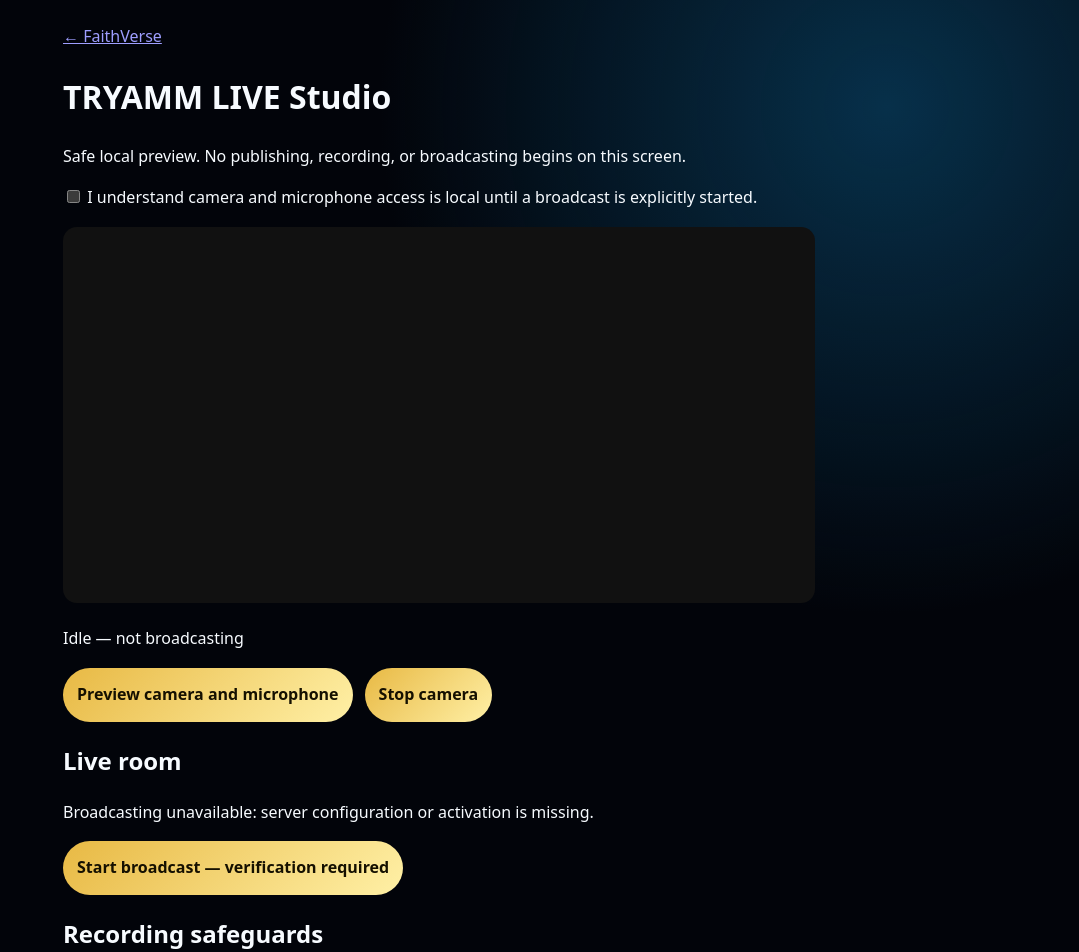
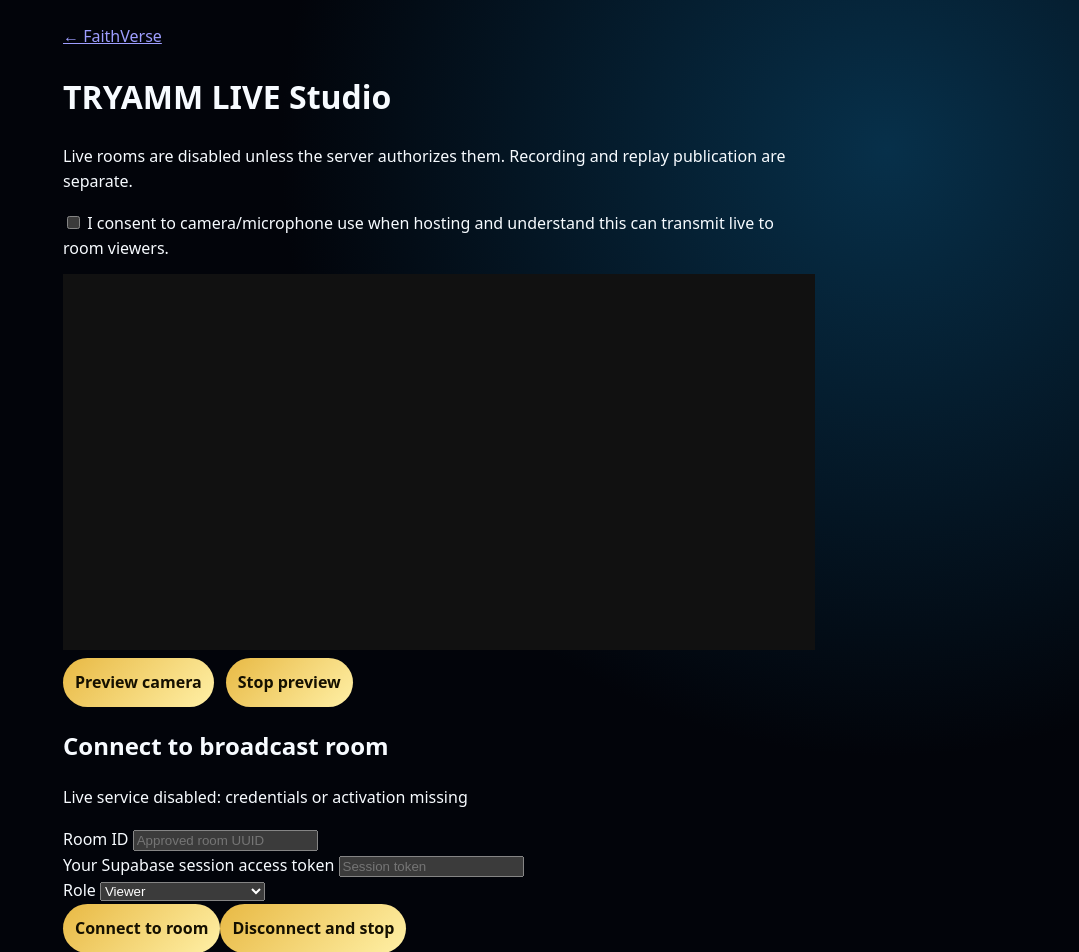
Before and after one commit to jgoldie1/amm-platform, a Next.js app: page /faithverse/live in a window 1280 px wide. Shown: the top 952 px of the page, without its empty margins (201-1280 px from the left). Built offline with nearby package versions, Linux system fonts and the light colour scheme.

Commit message:
Implement guarded LiveKit host and viewer room connection UI

```diff
--- a/app/faithverse/live/page.tsx
+++ b/app/faithverse/live/page.tsx
@@ -1,39 +1,51 @@
 'use client';
 import { useEffect, useRef, useState } from 'react';
+import { Room, RoomEvent, type RemoteTrackPublication, type RemoteParticipant } from 'livekit-client';
+
 export default function BroadcastStudio(){
- const video=useRef<HTMLVideoElement>(null);
- const stream=useRef<MediaStream|null>(null);
- const [state,setState]=useState('Idle — not broadcasting');
+ const local=useRef<HTMLVideoElement>(null);
+ const remote=useRef<HTMLVideoElement>(null);
+ const previewStream=useRef<MediaStream|null>(null);
+ const roomRef=useRef<Room|null>(null);
+ const [status,setStatus]=useState('Not connected');
+ const [enabled,setEnabled]=useState(false);
+ const [busy,setBusy]=useState(false);
  const [consent,setConsent]=useState(false);
- const [allowed,setAllowed]=useState(false);
- const [busy,setBusy]=useState(false);
- useEffect(()=>{fetch('/api/faithverse/live/status',{cache:'no-store'}).then(r=>r.json()).then(v=>setAllowed(v.canJoin===true)).catch(()=>setAllowed(false));return()=>{stream.current?.getTracks().forEach(t=>t.stop())}},[]);
- async function preview(){
-  if(busy)return;setBusy(true);
-  try{
-   if(!navigator.mediaDevices?.getUserMedia)throw new Error('Camera unavailable in this browser');
-   const s=await navigator.mediaDevices.getUserMedia({video:true,audio:true});
-   stream.current?.getTracks().forEach(t=>t.stop());stream.current=s;
-   if(video.current){video.current.srcObject=s;await video.current.play();}
-   setState('Local camera preview — not broadcasting or recording');
-  }catch(e){setState(e instanceof Error?e.message:'Camera permission denied');}
-  finally{setBusy(false)}
- }
- function stop(){stream.current?.getTracks().forEach(t=>t.stop());stream.current=null;if(video.current)video.current.srcObject=null;setState('Preview stopped');}
+ const [role,setRole]=useState<'host'|'viewer'>('viewer');
+ const [roomId,setRoomId]=useState('');
+ const [jwt,setJwt]=useState('');
+ useEffect(()=>{let mounted=true;fetch('/api/faithverse/live/status',{cache:'no-store'}).then(r=>r.json()).then(v=>{if(mounted)setEnabled(v.canJoin===true)}).catch(()=>{});return()=>{mounted=false;previewStream.current?.getTracks().forEach(t=>t.stop());void roomRef.current?.disconnect()}},[]);
+ function stopPreview(){previewStream.current?.getTracks().forEach(t=>t.stop());previewStream.current=null;if(local.current)local.current.srcObject=null;}
+ async function preview(){if(busy)return;setBusy(true);try{stopPreview();const s=await navigator.mediaDevices.getUserMedia({video:true,audio:true});previewStream.current=s;if(local.current){local.current.srcObject=s;await local.current.play()}setStatus('Camera preview only; not broadcasting');}catch{setStatus('Camera or microphone access denied')}finally{setBusy(false)}}
+ function attachRemote(_pub:RemoteTrackPublication,participant:RemoteParticipant){for(const publication of participant.videoTrackPublications.values()){if(publication.track&&remote.current){publication.track.attach(remote.current);return}}}
+ async function join(){if(!enabled||!consent||busy||!jwt.trim()||!/^[0-9a-f-]{36}$/i.test(roomId))return;setBusy(true);
+ try{
+   const response=await fetch('/api/faithverse/live/token',{method:'POST',headers:{'content-type':'application/json',authorization:'Bearer '+jwt.trim()},body:JSON.stringify({room:roomId,role})});
+   if(!response.ok)throw new Error('Room authorization denied');
+   const config=await response.json();
+   const instance=new Room({adaptiveStream:true,dynacast:true});
+   instance.on(RoomEvent.TrackSubscribed,(track)=>{if(track.kind==='video'&&remote.current)track.attach(remote.current);if(track.kind==='audio')track.attach()});
+   instance.on(RoomEvent.ParticipantConnected,(participant)=>attachRemote({} as RemoteTrackPublication,participant));
+   instance.on(RoomEvent.Disconnected,()=>setStatus('Disconnected from room'));
+   await instance.connect(config.url,config.token,{autoSubscribe:true});
+   roomRef.current=instance;
+   if(role==='host'){stopPreview();await instance.localParticipant.enableCameraAndMicrophone();}
+   setStatus(role==='host'?'Broadcast connected — camera and microphone publishing':'Viewer connected — receiving only');
+ }catch(e){await roomRef.current?.disconnect();roomRef.current=null;setStatus(e instanceof Error?e.message:'Connection failed')}finally{setBusy(false)}}
+ async function leave(){setBusy(true);try{await roomRef.current?.disconnect();roomRef.current=null;stopPreview();setStatus('Broadcast stopped and devices released')}finally{setBusy(false)}}
  return <main style={{maxWidth:800,margin:'auto',padding:24,fontFamily:'system-ui',lineHeight:1.6}}>
-  <a href="/faithverse">← FaithVerse</a><h1>TRYAMM LIVE Studio</h1>
-  <p>Safe local preview. No publishing, recording, or broadcasting begins on this screen.</p>
-  <label style={{display:'block',marginBottom:16}}><input type="checkbox" checked={consent} onChange={e=>setConsent(e.target.checked)}/> I understand camera and microphone access is local until a broadcast is explicitly started.</label>
-  <video ref={video} muted playsInline controls={false} style={{background:'#111',width:'100%',minHeight:220,borderRadius:14}} aria-label="Local camera preview"/>
-  <p role="status" aria-live="polite">{state}</p>
-  <div style={{display:'flex',gap:12,flexWrap:'wrap'}}>
-   <button style={{padding:14,minHeight:48}} disabled={!consent||busy} onClick={preview}>Preview camera and microphone</button>
-   <button style={{padding:14,minHeight:48}} onClick={stop}>Stop camera</button>
-  </div>
-  <h2>Live room</h2>
-  <p>{allowed?'Live service reports configured, but the studio is waiting for a verified connection and publishing flow.':'Broadcasting unavailable: server configuration or activation is missing.'}</p>
-  <button disabled style={{padding:14,minHeight:48}}>Start broadcast — verification required</button>
-  <h2>Recording safeguards</h2>
-  <p>Recordings require explicit host and participant notice, a separately authorized Egress worker, private storage, and moderation. Nothing here starts Egress or publishes media.</p>
- </main>
+ <a href="/faithverse">← FaithVerse</a><h1>TRYAMM LIVE Studio</h1>
+ <p>Live rooms are disabled unless the server authorizes them. Recording and replay publication are separate.</p>
+ <label><input type="checkbox" checked={consent} onChange={e=>setConsent(e.target.checked)}/> I consent to camera/microphone use when hosting and understand this can transmit live to room viewers.</label>
+ <video ref={local} muted playsInline style={{background:'#111',width:'100%',minHeight:180,marginTop:12}} aria-label="Local preview"/>
+ <div style={{display:'flex',gap:12,flexWrap:'wrap'}}><button style={{minHeight:48,padding:12}} disabled={busy} onClick={preview}>Preview camera</button><button style={{minHeight:48,padding:12}} onClick={stopPreview}>Stop preview</button></div>
+ <h2>Connect to broadcast room</h2><p>{enabled?'Server reports LIVE configured':'Live service disabled: credentials or activation missing'}</p>
+ <label style={{display:'block'}}>Room ID <input value={roomId} onChange={e=>setRoomId(e.target.value)} placeholder="Approved room UUID" autoComplete="off"/></label>
+ <label style={{display:'block'}}>Your Supabase session access token <input type="password" value={jwt} onChange={e=>setJwt(e.target.value)} placeholder="Session token" autoComplete="off"/></label>
+ <label style={{display:'block'}}>Role <select value={role} onChange={e=>setRole(e.target.value as 'host'|'viewer')}><option value="viewer">Viewer</option><option value="host">Host (requires approval)</option></select></label>
+ <button style={{minHeight:48,padding:12}} disabled={!enabled||!consent||!jwt||busy} onClick={join}>Connect to room</button>
+ <button style={{minHeight:48,padding:12}} onClick={leave}>Disconnect and stop</button>
+ <video ref={remote} autoPlay playsInline style={{background:'#111',width:'100%',minHeight:180,marginTop:12}} aria-label="Remote broadcast"/>
+ <p role="status" aria-live="polite">{status}</p>
+ <p>Recording requires separate, consent-based Egress setup. Never share your access token or stream keys.</p></main>;
 }
```
